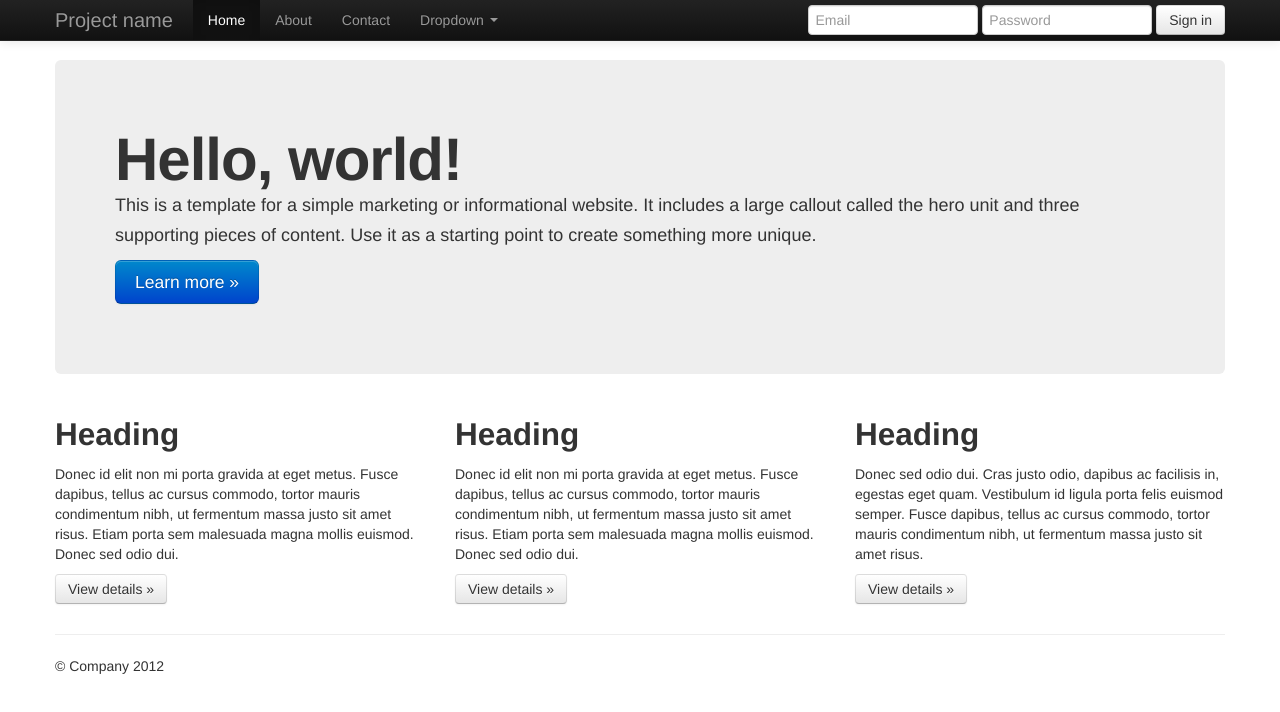
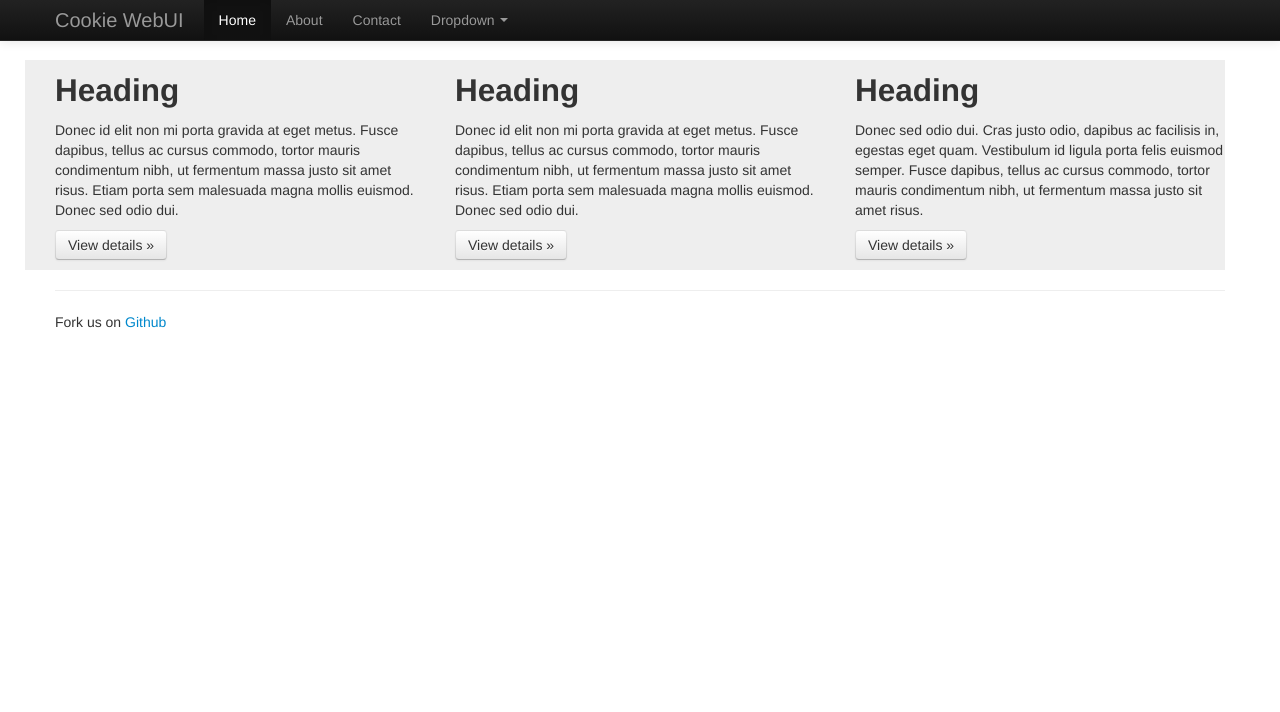
Before and after one commit to mjc-ermont/Cookie-WebUI-Client, a plain HTML site: page index.html in a window 1280 px wide. Drawn offline with nearby package versions, Linux system fonts and the light colour scheme.

Commit message:
Debut de modifications

```diff
--- a/index.html
+++ b/index.html
@@ -37,7 +37,7 @@
                         <span class="icon-bar"></span>
                         <span class="icon-bar"></span>
                     </a>
-                    <a class="brand" href="#">Project name</a>
+                    <a class="brand" href="#">Cookie WebUI</a>
                     <div class="nav-collapse collapse">
                         <ul class="nav">
                             <li class="active"><a href="#">Home</a></li>
@@ -56,27 +56,14 @@
                                 </ul>
                             </li>
                         </ul>
-                        <form class="navbar-form pull-right">
-                            <input class="span2" type="text" placeholder="Email">
-                            <input class="span2" type="password" placeholder="Password">
-                            <button type="submit" class="btn">Sign in</button>
-                        </form>
                     </div><!--/.nav-collapse -->
                 </div>
             </div>
         </div>
 
         <div class="container">
-
-            <!-- Main hero unit for a primary marketing message or call to action -->
-            <div class="hero-unit">
-                <h1>Hello, world!</h1>
-                <p>This is a template for a simple marketing or informational website. It includes a large callout called the hero unit and three supporting pieces of content. Use it as a starting point to create something more unique.</p>
-                <p><a class="btn btn-primary btn-large">Learn more &raquo;</a></p>
-            </div>
-
             <!-- Example row of columns -->
-            <div class="row">
+            <div class="row" style="background: #eeeeee">
                 <div class="span4">
                     <h2>Heading</h2>
                     <p>Donec id elit non mi porta gravida at eget metus. Fusce dapibus, tellus ac cursus commodo, tortor mauris condimentum nibh, ut fermentum massa justo sit amet risus. Etiam porta sem malesuada magna mollis euismod. Donec sed odio dui. </p>
@@ -86,7 +73,7 @@
                     <h2>Heading</h2>
                     <p>Donec id elit non mi porta gravida at eget metus. Fusce dapibus, tellus ac cursus commodo, tortor mauris condimentum nibh, ut fermentum massa justo sit amet risus. Etiam porta sem malesuada magna mollis euismod. Donec sed odio dui. </p>
                     <p><a class="btn" href="#">View details &raquo;</a></p>
-               </div>
+				</div>
                 <div class="span4">
                     <h2>Heading</h2>
                     <p>Donec sed odio dui. Cras justo odio, dapibus ac facilisis in, egestas eget quam. Vestibulum id ligula porta felis euismod semper. Fusce dapibus, tellus ac cursus commodo, tortor mauris condimentum nibh, ut fermentum massa justo sit amet risus.</p>
@@ -97,7 +84,7 @@
             <hr>
 
             <footer>
-                <p>&copy; Company 2012</p>
+                <p>Fork us on <a href="https://github.com/mjc-ermont/Cookie-WebUI-Client">Github</a></p>
             </footer>
 
         </div> <!-- /container -->
@@ -108,12 +95,5 @@
         <script src="js/vendor/bootstrap.min.js"></script>
 
         <script src="js/main.js"></script>
-
-        <script>
-            var _gaq=[['_setAccount','UA-XXXXX-X'],['_trackPageview']];
-            (function(d,t){var g=d.createElement(t),s=d.getElementsByTagName(t)[0];
-            g.src=('https:'==location.protocol?'//ssl':'//www')+'.google-analytics.com/ga.js';
-            s.parentNode.insertBefore(g,s)}(document,'script'));
-        </script>
     </body>
 </html>
```
